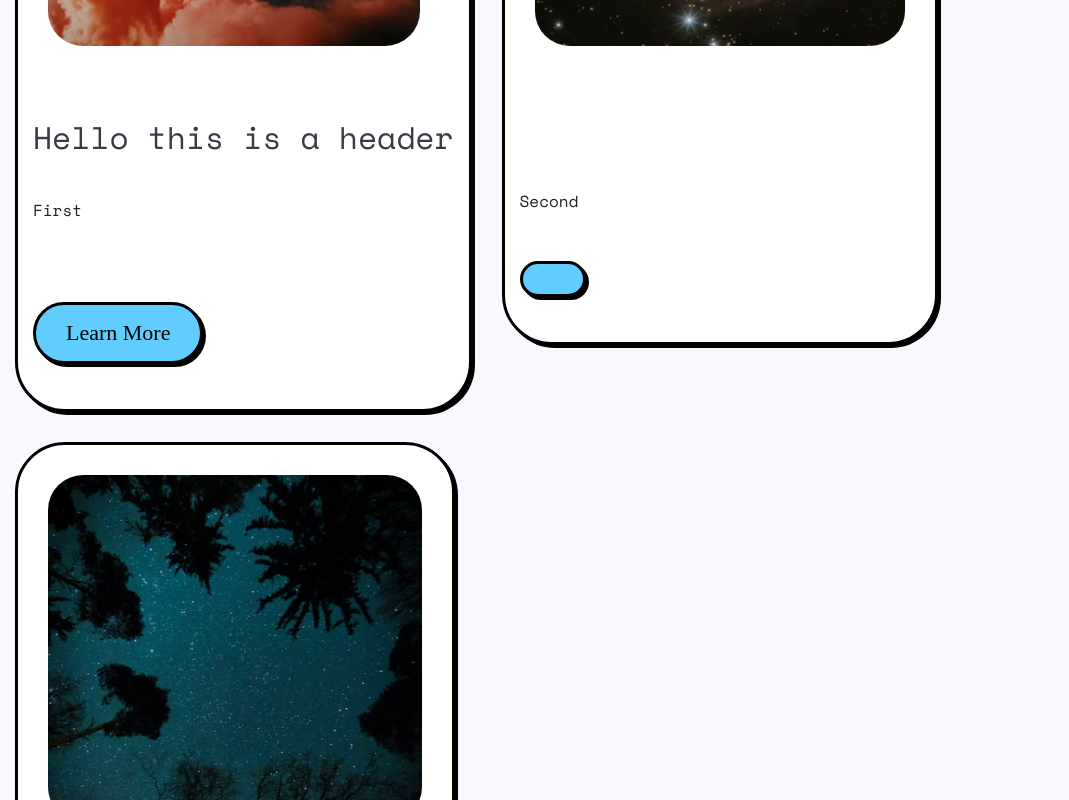
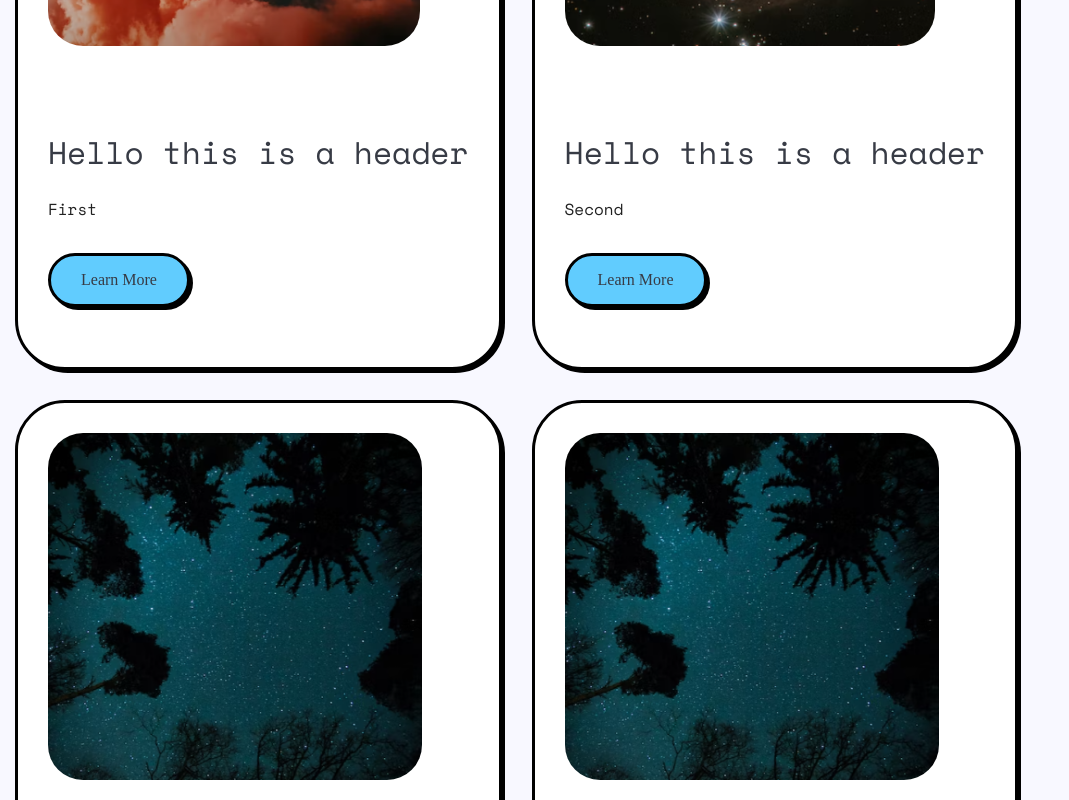
Before and after one commit to kr1st1nagr03g3r/kristinagroegerca, a Next.js app: page /temp in a window 1280 px wide. Shown: the part 320-1120 px from the top of the page, without its empty margins (0-1069 px from the left). Built offline with nearby package versions, Linux system fonts and the light colour scheme; a web font is replaced by a local one.

Commit message:
All card panels work - success.

```diff
--- a/components/Button.js
+++ b/components/Button.js
@@ -1,33 +1,12 @@
-// import SouthIcon from '@mui/icons-material/South'
-// import Date from '../components/Date'
-// import styles from '../styles/Buttons.module.css'
-
-// export default function Button() {
-//   return (
-//     <>
-//       <div className={styles.buttons}>
-//         <Button className={styles.buttonBlack}>
-//           &nbsp;
-//           <SouthIcon />
-//         </Button>
-//         <Date className={styles.date}></Date>
-//       </div>
-//     </>
-//   )
-// }
-
 import React, { useState } from 'react'
+import Link from 'next/link'
 
 export default function Button(props) {
   return (
-    <>
-      <button
-        href={props.children}
-        sx={{ cursor: 'pointer' }}
-        className="buttons"
-      >
+    <button className="buttons">
+      <Link href={props.href} sx={{ cursor: 'pointer' }} className="buttons">
         {props.children}
-      </button>
-    </>
+      </Link>
+    </button>
   )
 }
--- a/components/ThreePanel.js
+++ b/components/MultiPanel.js
@@ -3,7 +3,7 @@ import { Box } from '@mui/system'
 import Image from 'next/image'
 import Panel from './Panel'
 
-export default function ThreePanel(props) {
+export default function MultiPanel(props) {
   return (
     <Grid container>
       <Grid item>
@@ -15,6 +15,9 @@ export default function ThreePanel(props) {
       <Grid item>
         <Panel cardData={props.panelThree} />
       </Grid>
+      <Grid item>
+        <Panel cardData={props.panelFour} />
+      </Grid>
     </Grid>
   )
 }
--- a/components/Panel.js
+++ b/components/Panel.js
@@ -11,8 +11,8 @@ const Imagecss = {
   alignItems: 'center',
 }
 
-const button = {
-  cursor: 'pointer',
+const content = {
+  padding: '15px',
 }
 
 export default function Panel(props) {
@@ -26,10 +26,14 @@ export default function Panel(props) {
             style={Imagecss}
           />
         </div>
-        <h3>{props.cardData.header}</h3>
-        <p>{props.cardData.name}</p>
-        <p>{props.cardData.content}</p>
-        <Button href={props.cardData.link}>{props.cardData.buttonText}</Button>
+        <div style={content}>
+          <h3>{props.cardData.header}</h3>
+          <p>{props.cardData.name}</p>
+          <p>{props.cardData.content}</p>
+          <Button href={props.cardData.link}>
+            {props.cardData.buttonText}
+          </Button>
+        </div>
       </Card>
     </Box>
   )
--- a/next.config.js
+++ b/next.config.js
@@ -1,6 +1,6 @@
 /** @type {import('next').NextConfig} */
 const nextConfig = {
-  reactStrictMode: true,
+  reactStrictMode: false,
 }
 
 module.exports = {
--- a/pages/temp.js
+++ b/pages/temp.js
@@ -1,13 +1,14 @@
-import Cardnew from '../components/Cardnew'
-import ThreePanel from '../components/ThreePanel'
+import MultiPanel from '../components/MultiPanel'
 import firstImage from '../public/images/one.png'
 import secondImage from '../public/images/two.png'
 import thirdImage from '../public/images/three.png'
+import fourthImage from '../public/images/three.png'
+import { NoEncryption } from '@mui/icons-material'
 
 export default function Temp() {
   return (
     <>
-      <ThreePanel
+      <MultiPanel
         panelOne={{
           icon: firstImage,
           name: 'First',
@@ -16,9 +17,31 @@ export default function Temp() {
           link: '/work',
           buttonText: 'Learn More',
         }}
-        panelTwo={{ icon: secondImage, content: 'Second' }}
-        panelThree={{ icon: thirdImage, content: 'Third' }}
-      ></ThreePanel>
+        panelTwo={{
+          icon: secondImage,
+          name: 'Second',
+          alt: 'clouds',
+          header: 'Hello this is a header',
+          link: '/work',
+          buttonText: 'Learn More',
+        }}
+        panelThree={{
+          icon: thirdImage,
+          name: 'Third',
+          alt: 'clouds',
+          header: 'Hello this is a header',
+          link: '/work',
+          buttonText: 'Learn More',
+        }}
+        panelFour={{
+          icon: thirdImage,
+          name: 'Fourth',
+          alt: 'clouds',
+          header: 'Hello this is a header',
+          link: '/work',
+          buttonText: 'Learn More',
+        }}
+      ></MultiPanel>
     </>
   )
 }
--- a/styles/globals.css
+++ b/styles/globals.css
@@ -153,6 +153,7 @@ small,
   text-transform: none !important;
   text-decoration: none !important;
   margin: 30px 0px !important;
+  cursor: pointer !important;
 }
 
 .buttons:hover {
```
Also changed, not shown: components/animatedAssets/Starfield.js (+1 -9 lines).
